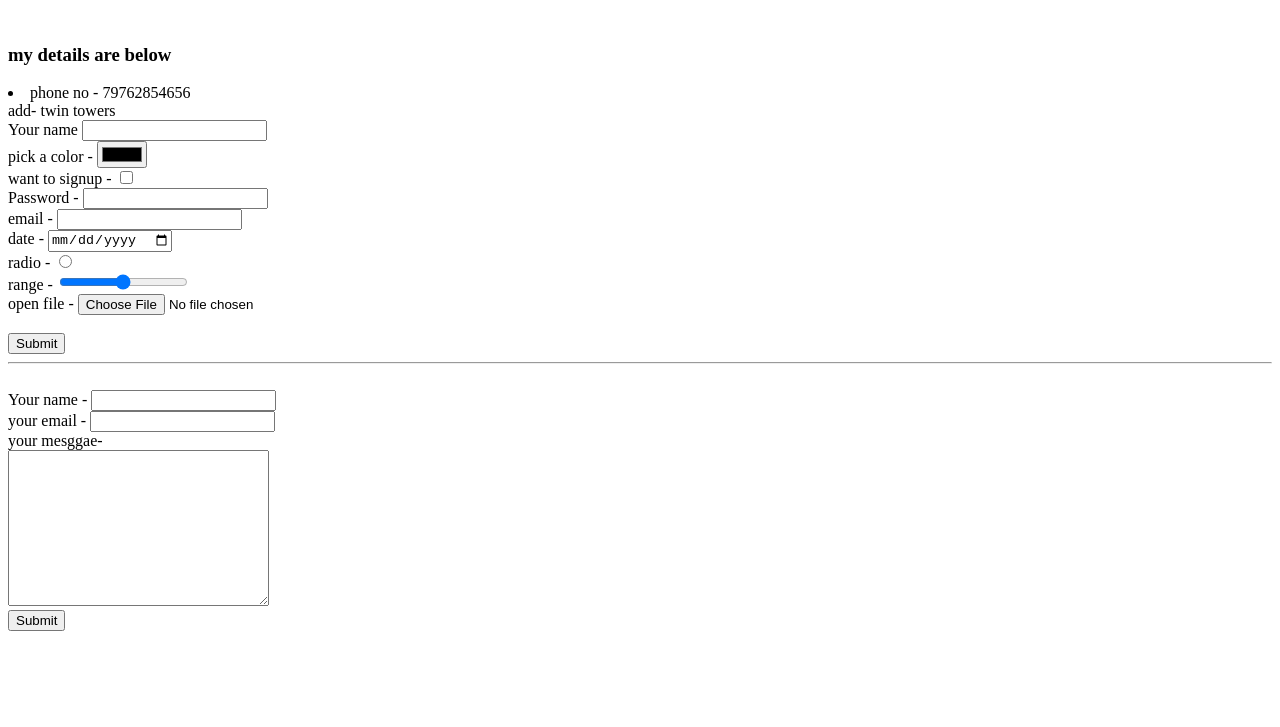
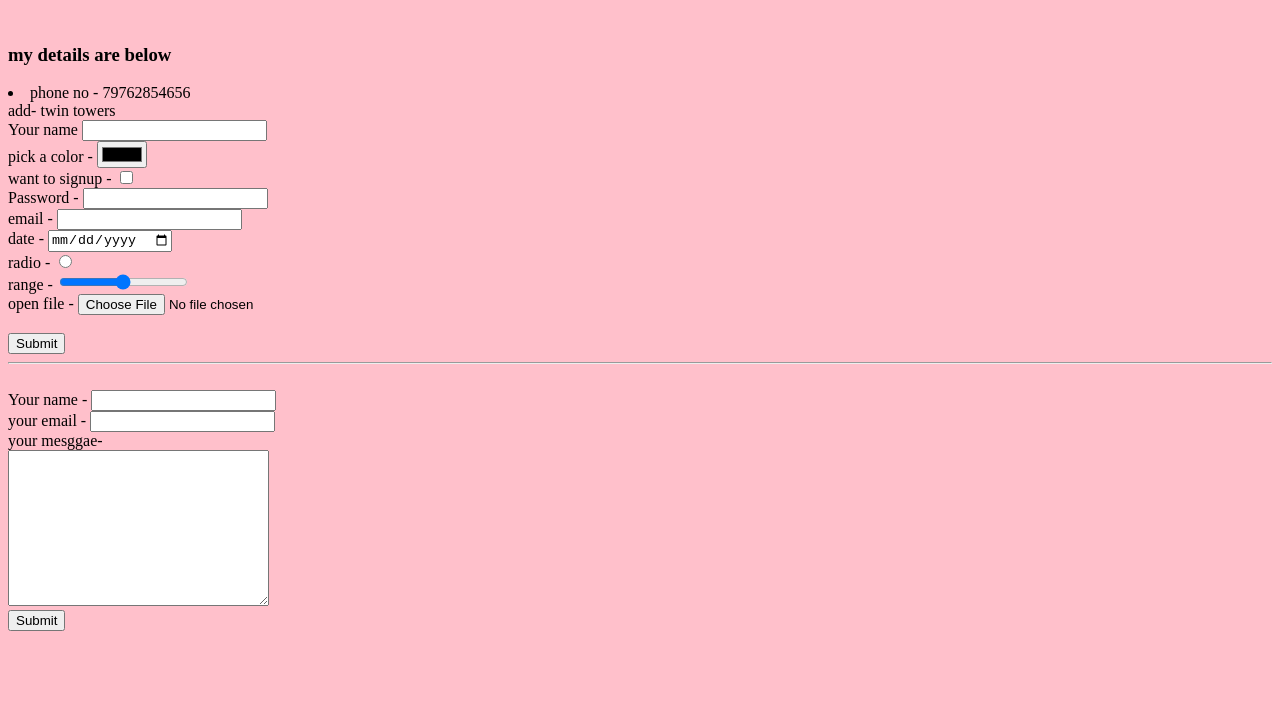
Before and after one commit to varuogm/WEB-development, a plain HTML site: page conatct.html in a window 1280 px wide. Shown: the part 73-800 px from the top of the page. Drawn offline with Linux system fonts and the light colour scheme.

Commit message:
Update conatct.html

```diff
--- a/conatct.html
+++ b/conatct.html
@@ -3,18 +3,24 @@
   <head>
     <meta charset="utf-8">
     <title>contact page</title>
+    <link rel="stylesheet" href="css\styles.css">
   </head>
+
+  <style >
+  body{
+    background-color: pink;
+  }
+  </style>
+
+
   <body>
     <h1>hello there im <em>gourav</em></h1>
     <br>
     <h3>my details are below</h3>
-
-
     </ul>
       <li> phone no - 79762854656 </li
           <li> add- twin towers </li>
     </ul>
-
     <form action=""></form>
     <label>Your name</label>
     <input type="text"><br>
```
